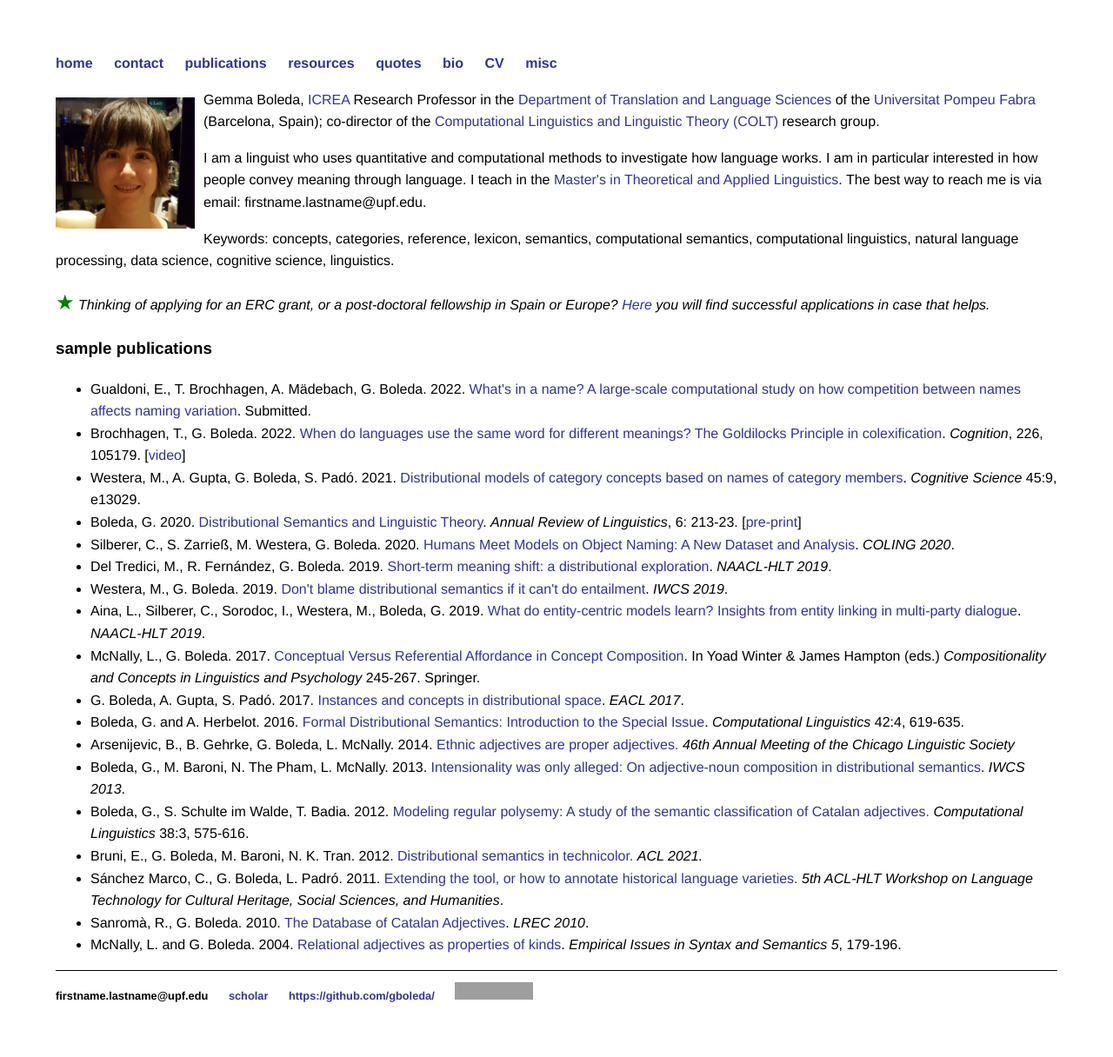
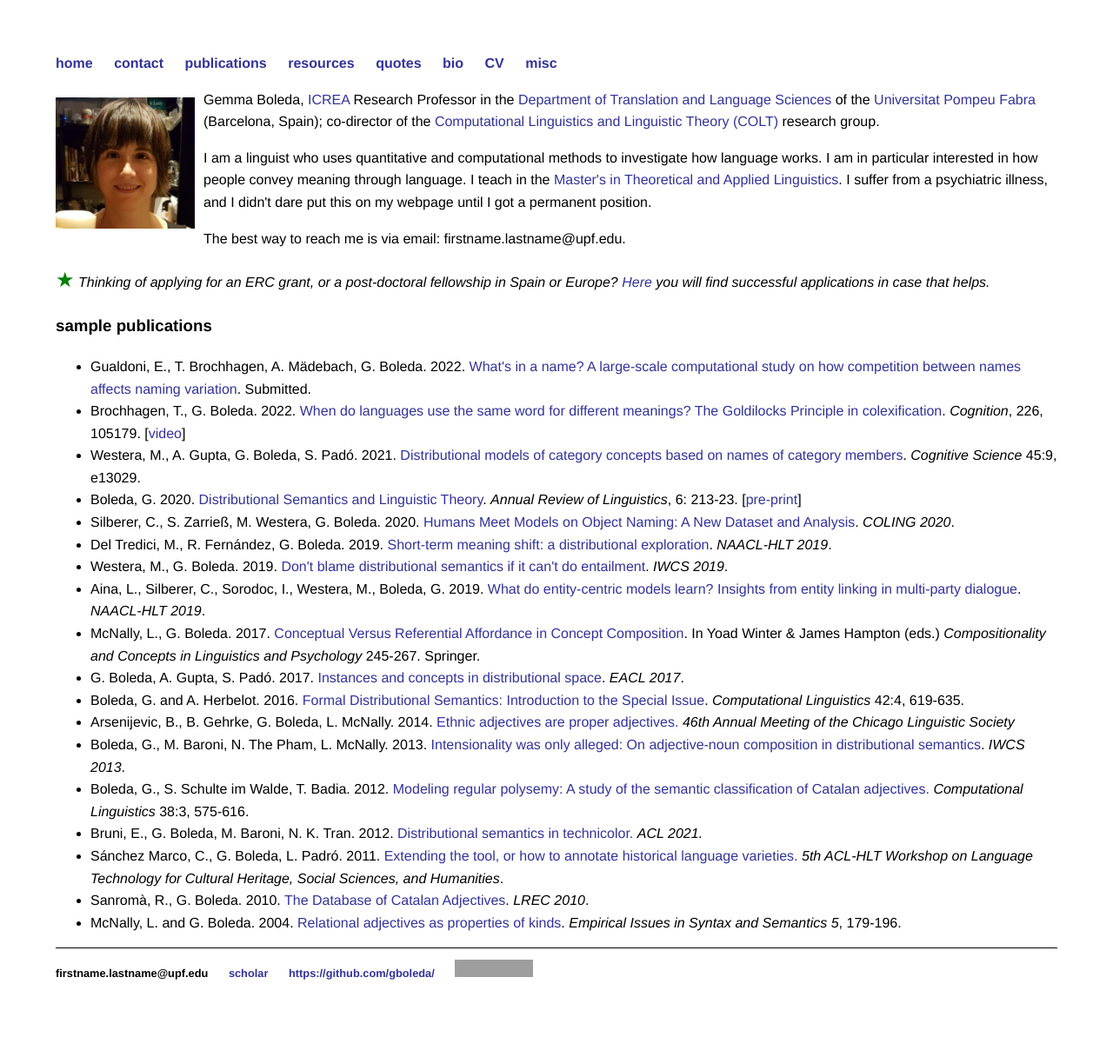
Before and after one commit to gboleda/gboleda.github.io, a Jekyll site: the page built from index.html, in a window 1280 px wide. Shown: the whole page at 87% size. Built offline with Jekyll 4.4.1, drawn with Linux system fonts in a browser that asks for light colours; after the commit the page ends 1191 px from its top, so only the background shows below that; grey boxes are pictures that could not be loaded.

Commit message:
small modifs

```diff
--- a/index.html
+++ b/index.html
@@ -10,7 +10,9 @@ title: Gemma Boleda
 	<a href="https://www.upf.edu">Universitat Pompeu Fabra</a> (Barcelona, Spain);
 	co-director of the <a href="https://www.upf.edu/web/colt/">Computational Linguistics and Linguistic Theory (COLT)</a> research group.</p>
 
-<p>I am a linguist who uses quantitative and computational methods to investigate how language works. I am in particular interested in how people convey meaning through language. I teach in the <a href="https://www.upf.edu/web/masterlinguistica/">Master's in Theoretical and Applied Linguistics</a>. The best way to reach me is via email: firstname.lastname@upf.edu.</p>
+<p>I am a linguist who uses quantitative and computational methods to investigate how language works. I am in particular interested in how people convey meaning through language. I teach in the <a href="https://www.upf.edu/web/masterlinguistica/">Master's in Theoretical and Applied Linguistics</a>. I suffer from a psychiatric illness, and I didn't dare put this on my webpage until I got a permanent position.</p>
+
+<p>The best way to reach me is via email: firstname.lastname@upf.edu.</p>
 
 <!--
 
@@ -31,9 +33,6 @@ title: Gemma Boleda
 
 -->
 
-<p>Keywords: concepts, categories, reference, lexicon, semantics, computational semantics, computational linguistics, natural language processing, data science, cognitive science, linguistics.
-</p>
-
 <p>
 <span style="font-size:150%;color:green;">&starf;</span>
 <i>Thinking of applying for an ERC grant, or a post-doctoral fellowship in Spain or Europe? <a href="/misc.html">Here</a> you will find successful applications in case that helps.</i></p>
@@ -41,7 +40,7 @@ title: Gemma Boleda
 <h3>sample publications</h3>
 <ul>
   <li>Gualdoni, E., T. Brochhagen, A. Mädebach, G. Boleda. 2022.
-  <a href="https://psyarxiv.com/t84eu/">What's in a name? A large-scale computational study on how competition between names affects naming variation</a>. Submitted.
+  <a href="https://psyarxiv.com/t84eu/download">What's in a name? A large-scale computational study on how competition between names affects naming variation</a>. Submitted.
   </li>
   <li>Brochhagen, T., G. Boleda. 2022.
     <a href="https://doi.org/10.1016/j.cognition.2022.105179">When do languages use the same word for different meanings? The Goldilocks Principle in colexification</a>.
--- a/pubs/index.html
+++ b/pubs/index.html
@@ -36,7 +36,7 @@ title: publications
 <h2>in preparation / forthcoming</h2>
 
 <p>Gualdoni, E., T. Brochhagen, A. Mädebach, G. Boleda. 2022.
-  <a href="https://psyarxiv.com/t84eu/">What's in a name? A large-scale computational study on how competition between names affects naming variation</a>. Submitted.
+  <a href="https://psyarxiv.com/t84eu/download">What's in a name? A large-scale computational study on how competition between names affects naming variation</a>. Submitted.
 </p>
 
 
```
Also changed, not shown: misc.md (+1 -1 lines).
